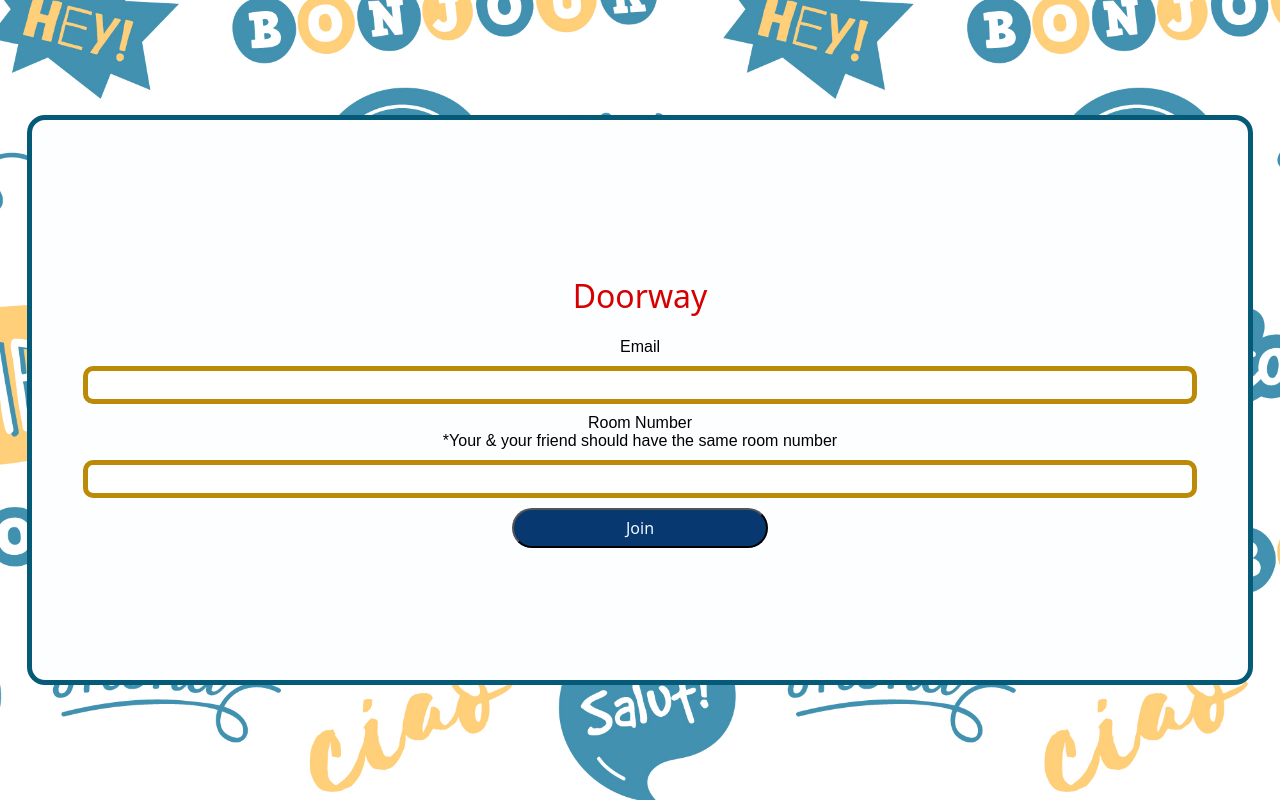
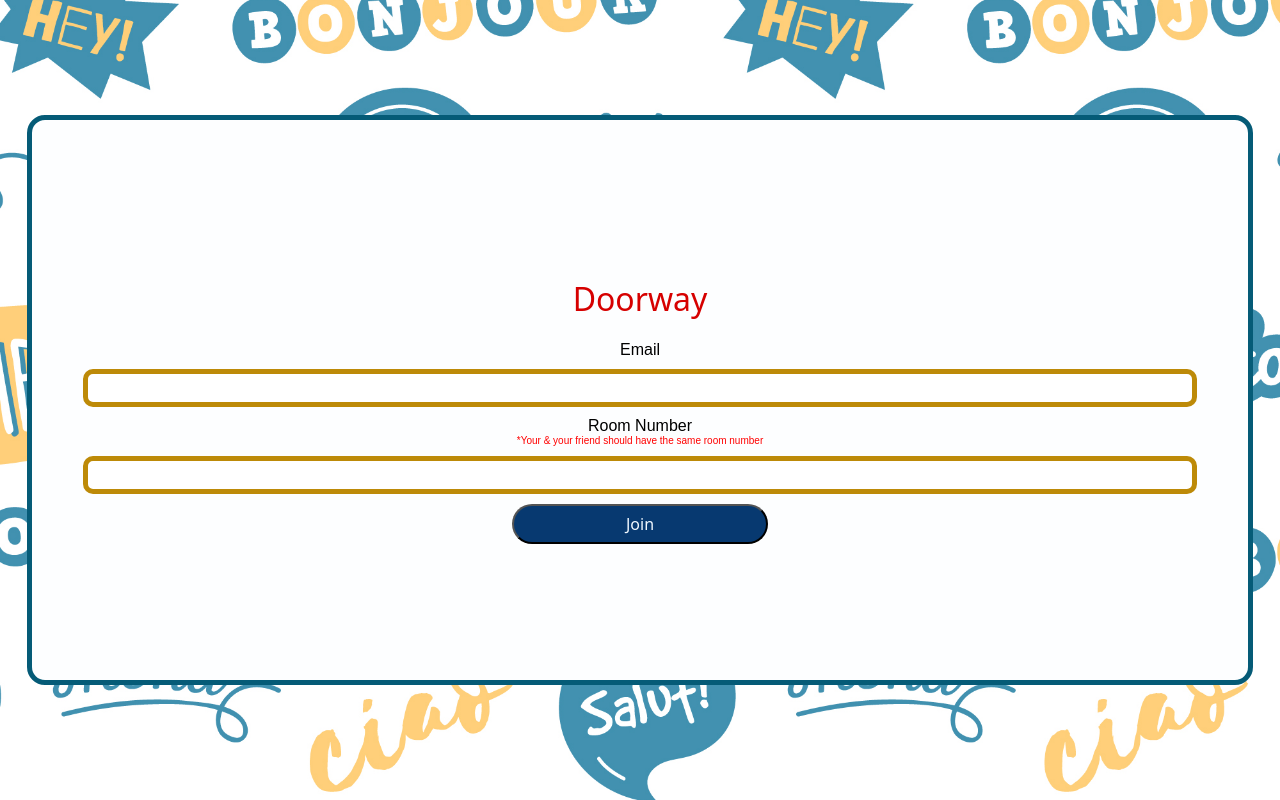
Before and after one commit to Akhilsri/TheConferenceNew-frontend, a React (Create React App) app: page / in a window 1280 px wide. Built offline with nearby package versions, Linux system fonts and the light colour scheme; no server answers; a web font is replaced by a local one.

Commit message:
Update Lobby.css

```diff
--- a/src/screens/Lobby.css
+++ b/src/screens/Lobby.css
@@ -69,3 +69,8 @@
     color: aliceblue;
     border-radius: 20px;
 }
+
+.note{
+    font-size: x-small;
+    color: red;
+}
```
